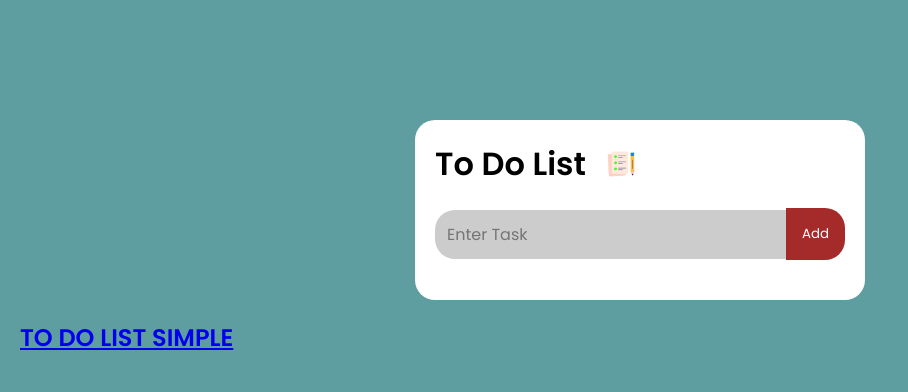
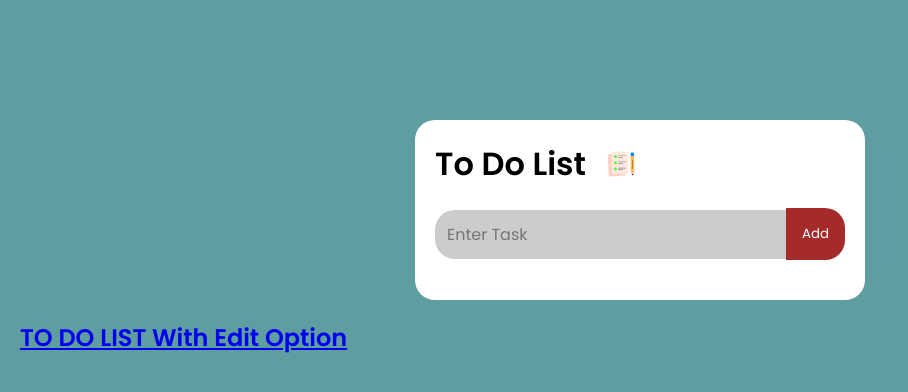
Before and after one commit to Sharath7R/TO-DO-LIST-with-LOCAL-STORAGE, a plain HTML site: page index2.html in a window 1280 px wide. Shown: the whole page, without its empty margins (0-908 px from the left). Drawn offline with Linux system fonts and the light colour scheme.

Commit message:
Update index2.html

```diff
--- a/index2.html
+++ b/index2.html
@@ -24,7 +24,7 @@
                 <li>Task 3</li> -->
             </ul>
         </div>
-                    <h2 class="to-do-2"><i class="fa fa-link"></i><a href="index2.html">TO DO LIST SIMPLE</a></h2>
+                    <h2 class="to-do-2"><i class="fa fa-link"></i><a href="index2.html">TO DO LIST With Edit Option</a></h2>
     </div>
     <script src="script2.js"></script>
 </body>
```
